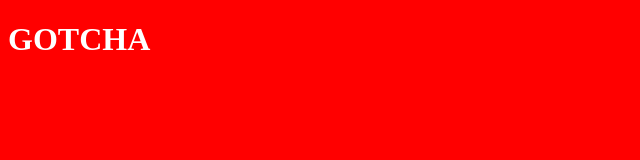
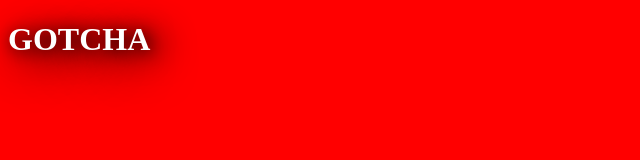
Before and after one commit to florioMICHAEL/sixty-minute-sessions, a plain HTML site: page index.html in a window 1280 px wide. Shown: the whole page, without its empty margins (0-640 px from the left). Drawn offline with nearby package versions, Linux system fonts and the light colour scheme.

Commit message:
the best

```diff
--- a/css/main.css
+++ b/css/main.css
@@ -1,5 +1,6 @@
 body {
   background: red;
   color: white;
+  text-shadow: 2px 2px 1em #000000, 15px 2px 2em #000000, 2px 15px 3em #000000;
 }
 /*# sourceMappingURL=main.css.map */
```
